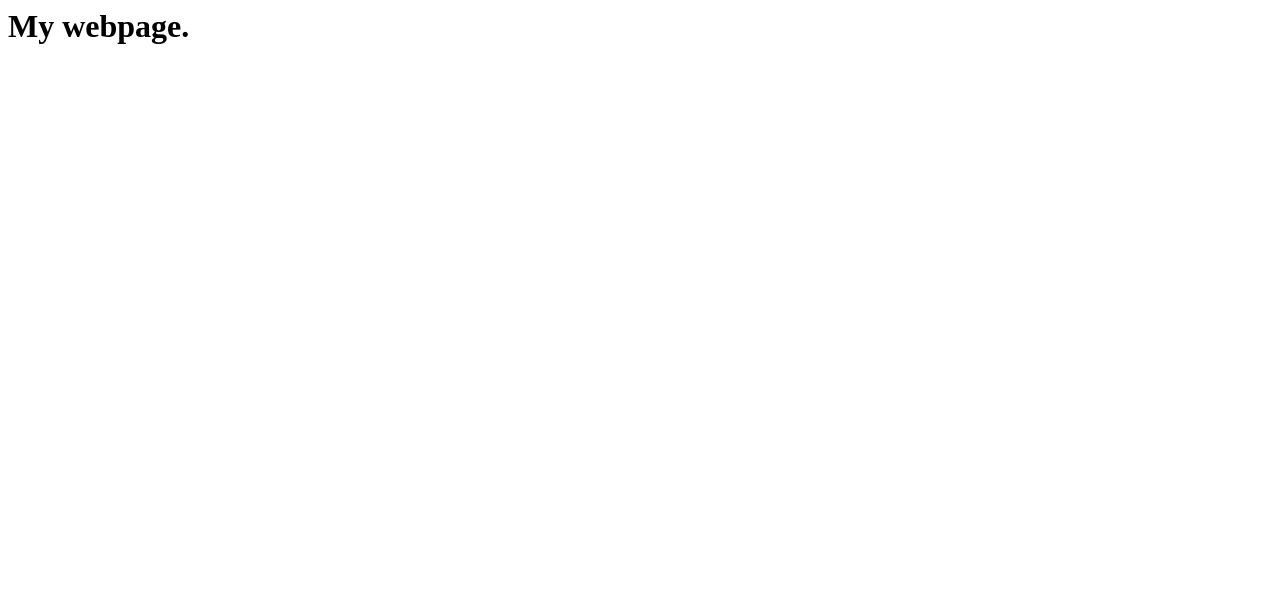
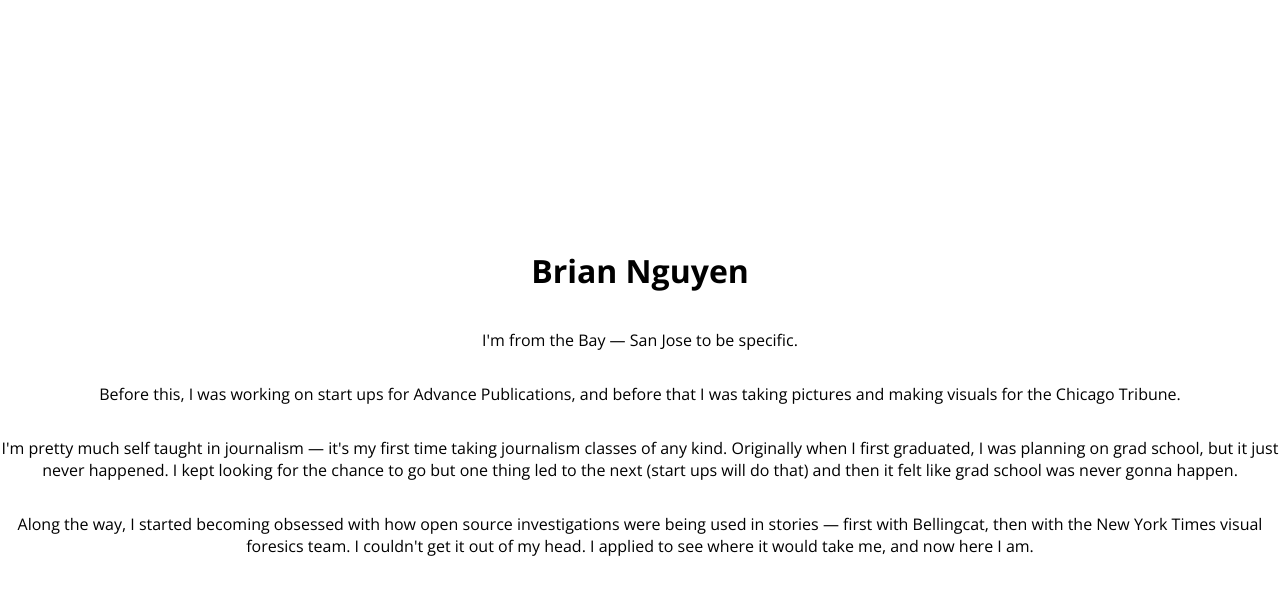
Before and after one commit to bhngyn/my_first_repository, a plain HTML site: page index.html in a window 1280 px wide. Drawn offline with nearby package versions, Linux system fonts and the light colour scheme.

Commit message:
Update index.html

```diff
--- a/index.html
+++ b/index.html
@@ -1 +1,22 @@
-<h1>My webpage.</h1>
+<!DOCTYPE html>
+<html>
+<head>
+<meta charset="utf-8">
+<title>My first webpage</title>
+<link href="https://fonts.googleapis.com/css?family=Open+Sans:400,600,700,800" rel="stylesheet">
+<style>body{text-align:center;font-family:'Open Sans';display:flex;flex-direction:column;justify-content:center;height:100vh;margin:0;}</style>
+</head>
+<body>
+
+<h1>Brian Nguyen</h1>
+
+<p>I'm from the Bay — San Jose to be specific.</p>
+
+<p>Before this, I was working on start ups for Advance Publications, and before that I was taking pictures and making visuals for the Chicago Tribune.</p>
+
+<p> I'm pretty much self taught in journalism — it's my first time taking journalism classes of any kind. Originally when I first graduated, I was planning on grad school, but it just never happened. I kept looking for the chance to go but one thing led to the next (start ups will do that) and then it felt like grad school was never gonna happen.</p>
+
+<p>Along the way, I started becoming obsessed with how open source investigations were being used in stories — first with Bellingcat, then with the New York Times visual foresics team. I couldn't get it out of my head. I applied to see where it would take me, and now here I am. </p>
+
+</body>
+</html>
```
